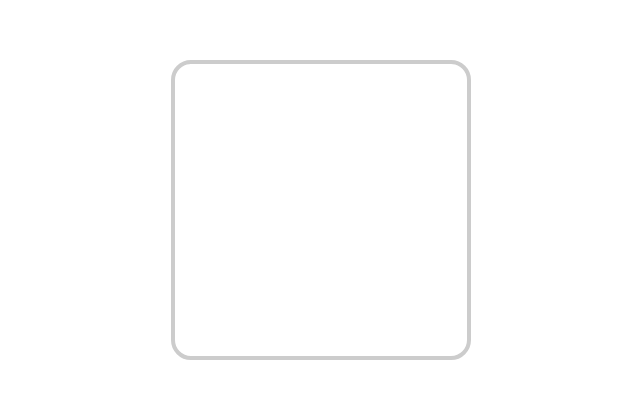
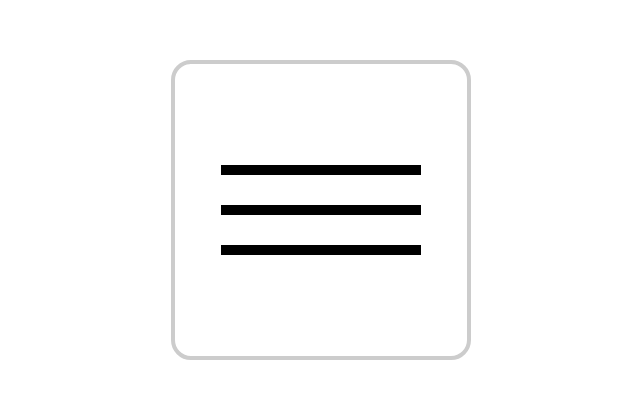
Before and after one commit to Emanuelsyngles/Menu-hamburguer, a plain HTML site: page index.html in a window 1280 px wide. Shown: the part 190-588 px from the top of the page, without its empty margins (319-959 px from the left). Drawn offline with Linux system fonts and the light colour scheme.

Commit message:
Update style.css

```diff
--- a/estilo/style.css
+++ b/estilo/style.css
@@ -23,5 +23,9 @@ button {
 }
 
 .linha {
-
+   width: 200px;
+   height: 10px;
+   background-color: #000000;
+   display: block;
+   margin: 30px auto;
 }
```
